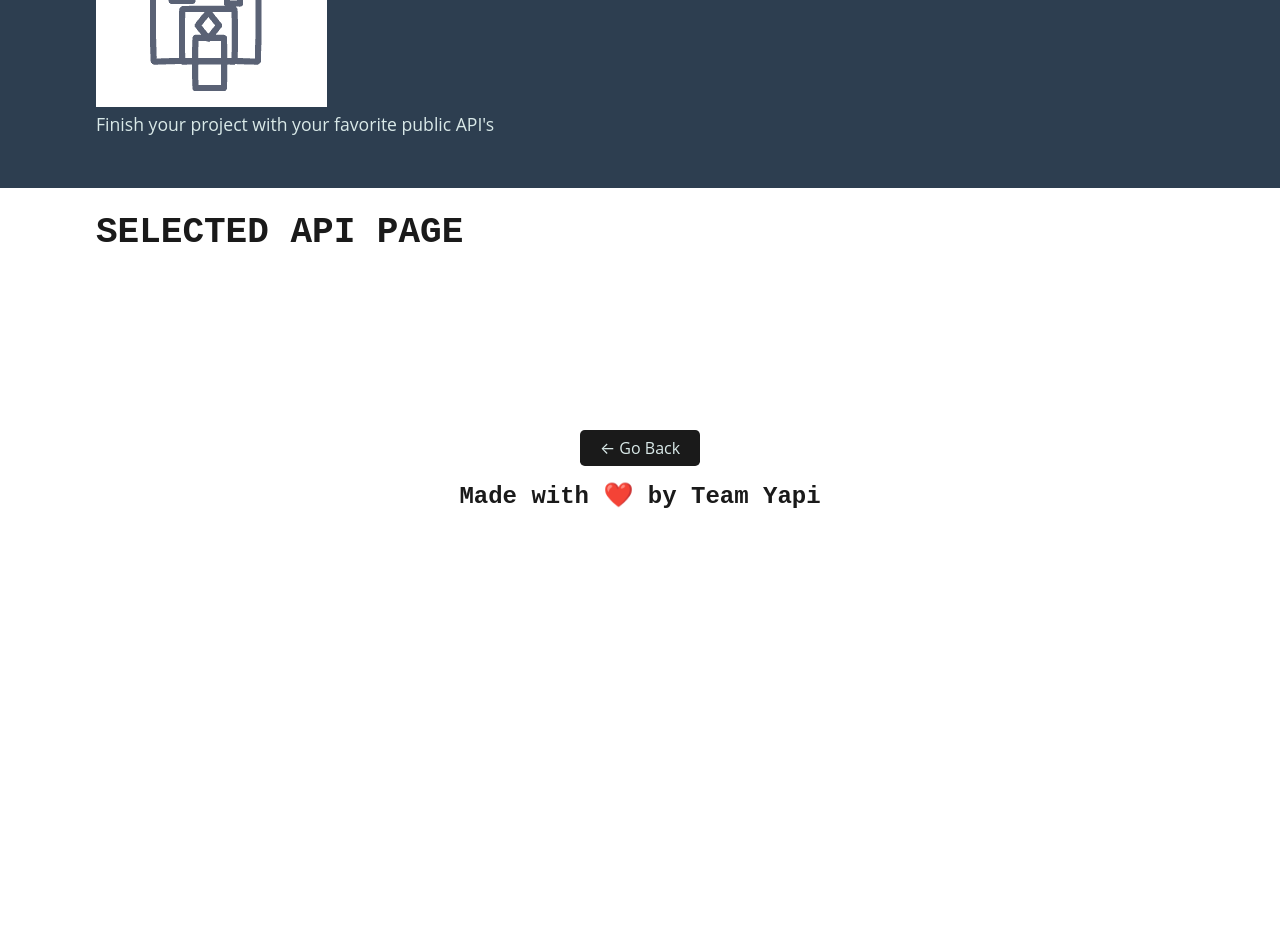
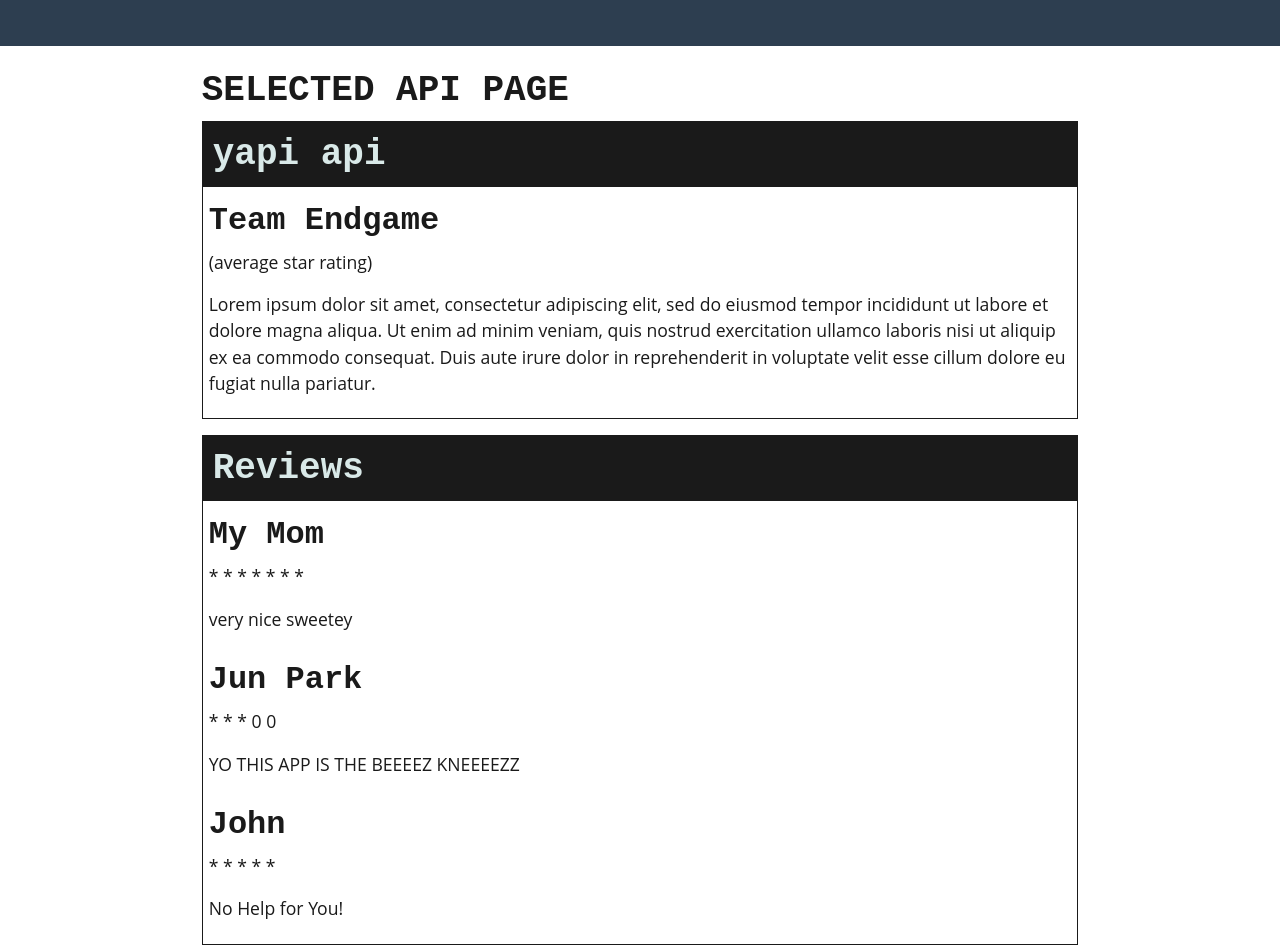
Before and after one commit to m-car/YAPI, a React (Create React App) app in the folder client/: page /select in a window 1280 px wide. Shown: the part 240-1192 px from the top of the page. Before the commit the page ends 800 px from the top, so only its background shows below. Built offline with nearby package versions, Linux system fonts and the light colour scheme.

Commit message:
Added Fake reviews and fake API cards to Selected page

```diff
--- /dev/null
+++ b/client/src/components/Header/header.css
@@ -0,0 +1,5 @@
+.yapilogo {
+    border-radius: 50%;
+    width: 25%;
+
+}
--- a/client/src/components/Header/index.js
+++ b/client/src/components/Header/index.js
@@ -2,6 +2,7 @@ import React from "react";
 import { Link } from "react-router-dom";
 import yapilogo from "../../assets/images/yapi.png";
 import Auth from "../../utils/auth";
+import "./header.css"
 
 const Header = () => {
   const logout = (event) => {
--- a/client/src/pages/Home.js
+++ b/client/src/pages/Home.js
@@ -7,7 +7,7 @@ import { useQuery } from "@apollo/client";
 const Home = () => {
 
 return (
-  <h1>hello</h1>
+  <h1>hello HOME PAGE</h1>
 )
 
 
--- a/client/src/pages/Selected.js
+++ b/client/src/pages/Selected.js
@@ -1,11 +1,51 @@
 import React from "react";
 import { useQuery } from "@apollo/client";
+import { Link } from "react-router-dom";
 
 
 
 const Selected = () => {
     return (
-        <h1>SELECTED API PAGE</h1>
+       <main className ="flex-row justify-center  mb-4">
+           <div className="col-12 col-lg-10">
+               <h1>SELECTED API PAGE</h1>
+               <div className="card">
+                   <h1 className="card-header bg-dark text-light p-2">yapi api</h1>
+                   <div className="card-body">
+                       <h2>Team Endgame</h2><p>(average star rating)</p>
+                       <p>Lorem ipsum dolor sit amet, consectetur adipiscing elit, sed do eiusmod tempor incididunt ut labore et dolore magna aliqua.
+                           Ut enim ad minim veniam, quis nostrud exercitation ullamco laboris nisi ut aliquip ex ea commodo consequat.
+                            Duis aute irure dolor in reprehenderit in voluptate velit esse cillum dolore eu fugiat nulla pariatur.
+                       </p>
+                   </div>
+               </div>
+               {/* review list */}
+               <div className="card">
+                   <h1 className="card-header bg-dark text-light p-2">Reviews</h1>
+                   {/* user 1 review */}
+                   <div className="card-body">
+                       <h2>My Mom</h2><p>* * * * * * * </p>
+                       <p>
+                            very nice sweetey
+                       </p>
+                   </div>
+                   {/* user 2 review  */}
+                   <div className="card-body">
+                       <h2>Jun Park</h2><p>* * * 0 0</p>
+                       <p>YO THIS APP IS THE BEEEEZ KNEEEEZZ
+
+                       </p>
+                   </div>
+                   {/* user 3 review */}
+                   <div className="card-body">
+                       <h2>John</h2><p>* * * * *</p>
+                       <p>No Help for You!
+
+                       </p>
+                   </div>
+               </div>
+           </div>
+       </main>
     )
 
 };
```
Also changed, not shown: 1 other file (tests, documents, lock files or other folders).
